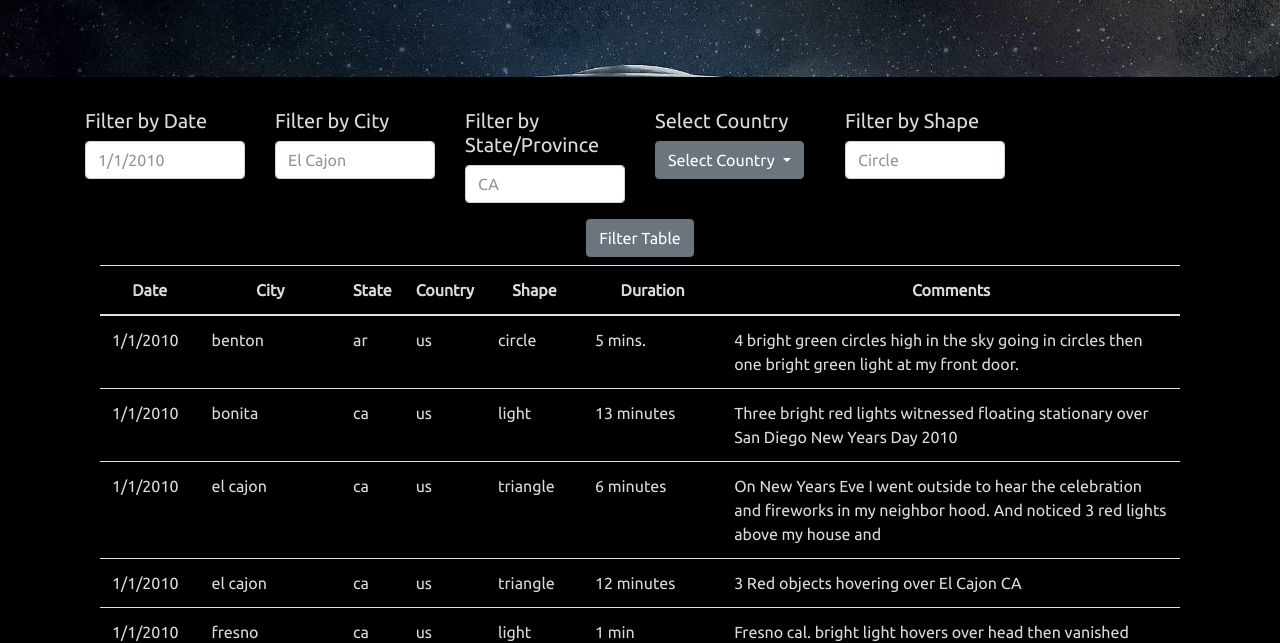
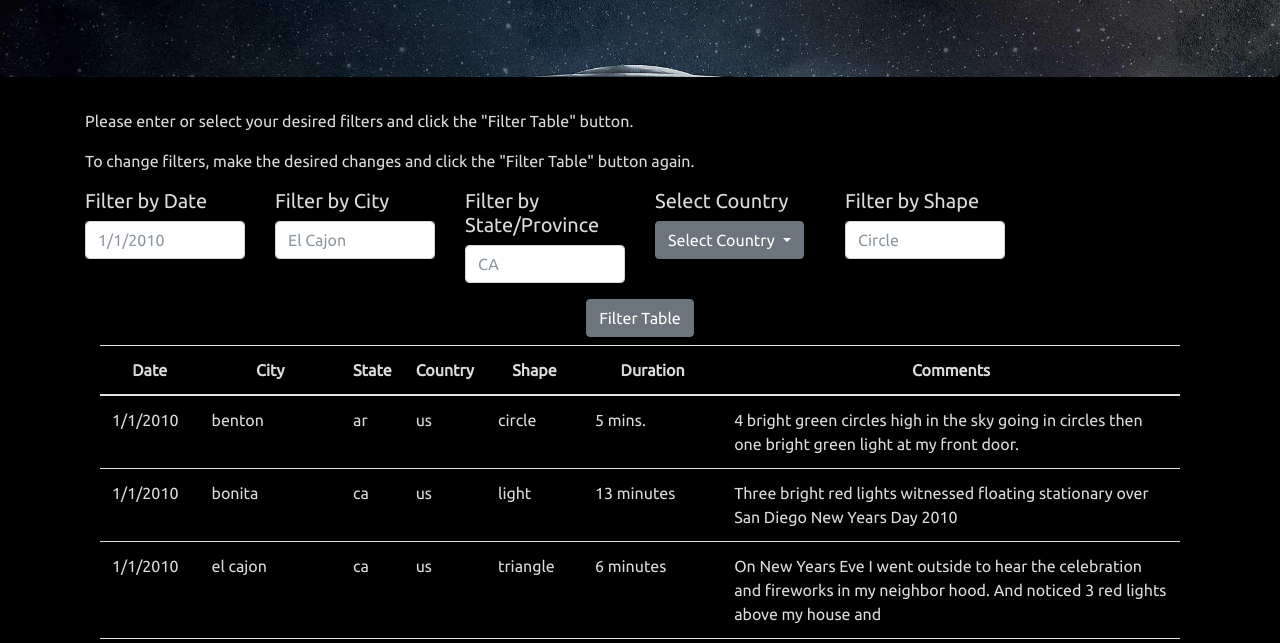
Before and after one commit to jgabunilas/javascript-challenge, a plain HTML site: page UFO-level-2/index.html in a window 1280 px wide. Shown: the part 166-809 px from the top of the page. Drawn offline with nearby package versions, Linux system fonts and the light colour scheme.

Commit message:
Updated ReadMe, added instructions to webpage

```diff
--- a/UFO-level-2/index.html
+++ b/UFO-level-2/index.html
@@ -18,6 +18,10 @@
   </div>
   <div class = 'container'>
     <div class = row>
+      <div class="col-lg-12">
+        <p class='whitetext'>Please enter or select your desired filters and click the "Filter Table" button.</p>
+        <p class='whitetext'>To change filters, make the desired changes and click the "Filter Table" button again.</p>
+      </div>
       <div class='col-lg-2'>
         <h5 class='whitetext'>Filter by Date</h5>
         <form>
```
Also changed, not shown: 1 other file.
